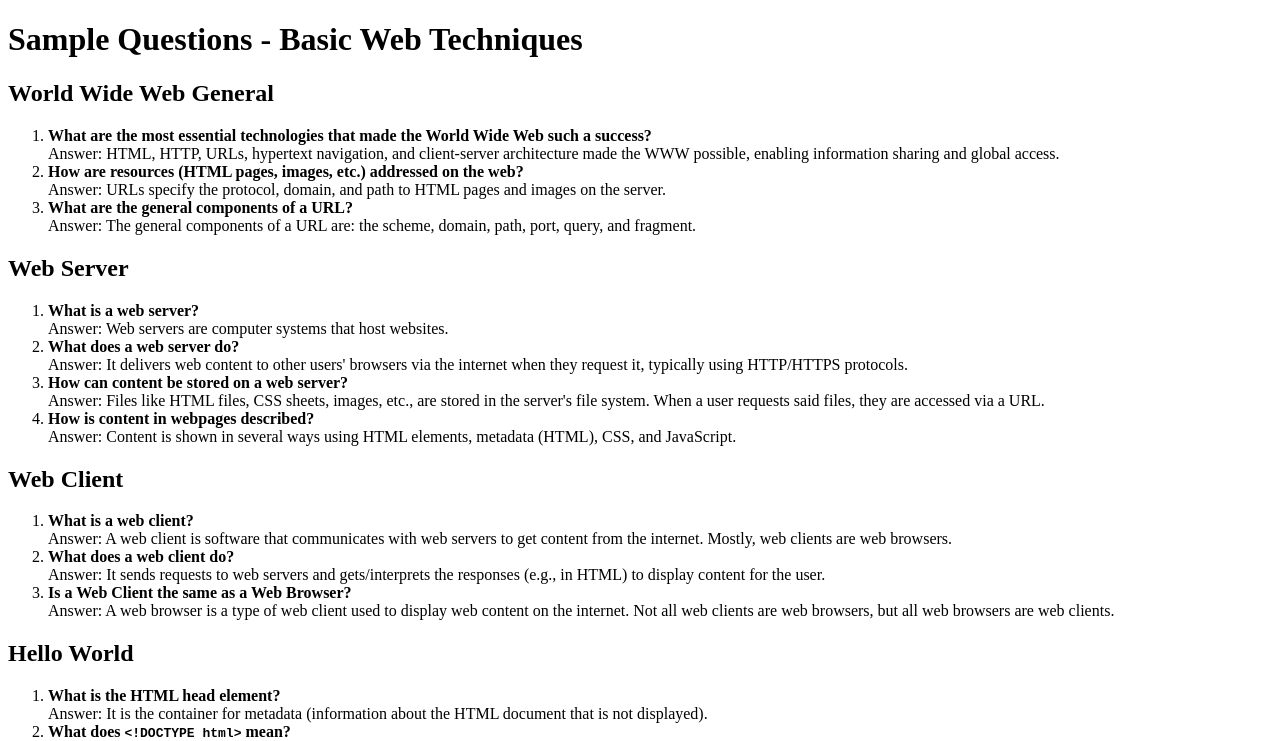
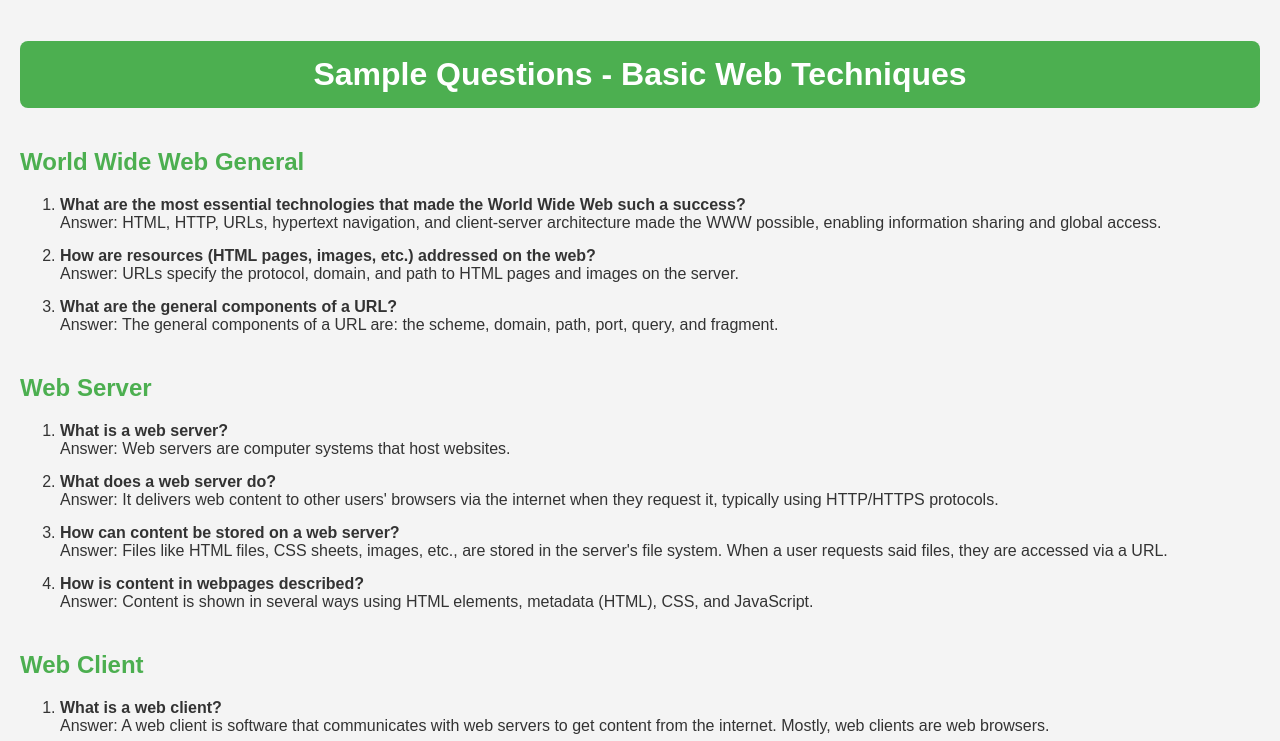
Before and after one commit to Jimmy0rban/Cheat-sheet, a plain HTML site: page index.html in a window 1280 px wide. Shown: the top 741 px of the page. Drawn offline with Linux system fonts and the light colour scheme.

Commit message:
implemented things from reading task 2

```diff
--- a/index.html
+++ b/index.html
@@ -4,6 +4,55 @@
     <meta charset="UTF-8">
     <meta name="viewport" content="width=device-width, initial-scale=1.0">
     <title>Sample Questions - Basic Web Techniques</title>
+    <style>
+        /* General page styles */
+        body {
+            font-family: Arial, sans-serif;
+            background-color: #f4f4f4;
+            color: #333;  /* Text color */
+            margin: 0;
+            padding: 20px;
+        }
+
+        /* Header styles */
+        h1 {
+            background-color: #4CAF50;  /* Green background */
+            color: white;  /* White text */
+            padding: 15px;
+            border-radius: 8px;
+            text-align: center;
+        }
+
+        /* Sub-heading styles */
+        h2 {
+            color: #4CAF50;  /* Green text */
+            margin-top: 40px;
+        }
+
+        /* List item styles */
+        li {
+            margin-bottom: 15px;
+        }
+
+        /* Links in the document */
+        a {
+            color: #333;  /* Default link color */
+            text-decoration: none;
+        }
+
+        /* Link hover effect */
+        a:hover {
+            color: #4CAF50;  /* Change link color on hover */
+            text-decoration: underline;  /* Add underline on hover */
+        }
+
+        /* Styling code elements */
+        code {
+            background-color: #eee;
+            padding: 2px 4px;
+            border-radius: 4px;
+        }
+    </style>
 </head>
 <body>
     <h1>Sample Questions - Basic Web Techniques</h1>
```
